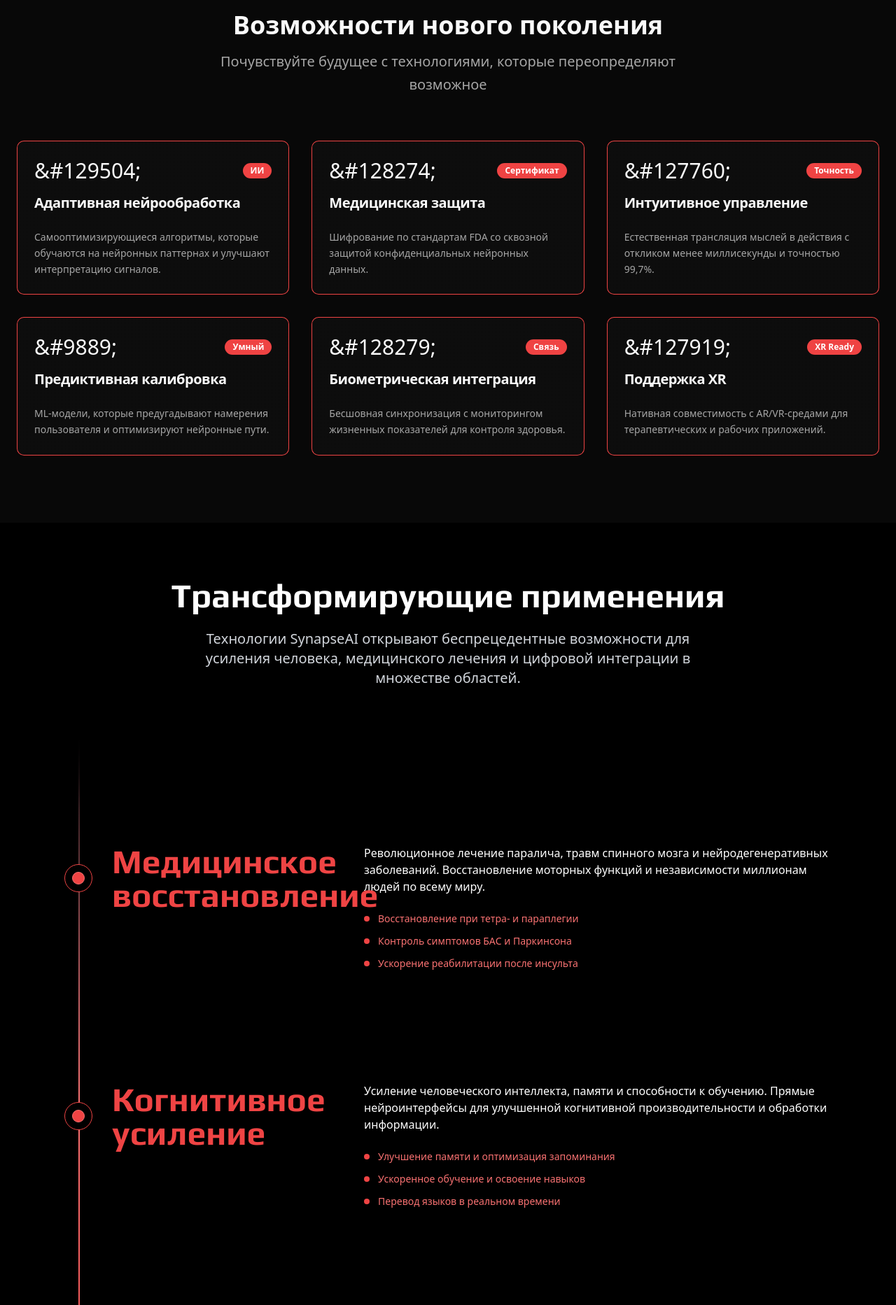
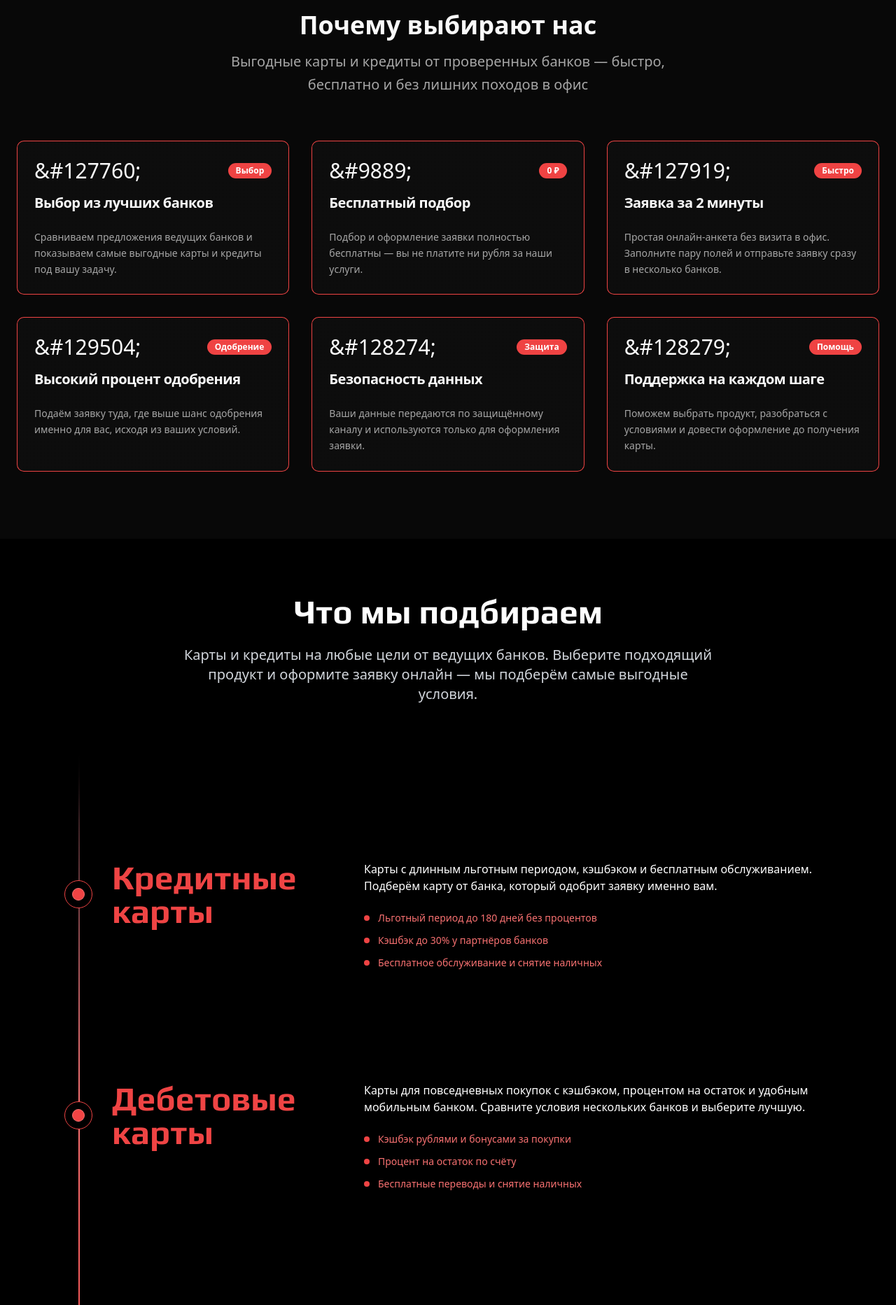
Before and after one commit to pr-poehali-dev/data-analysis-integration-6, a React (Vite) app: page / in a window 1280 px wide. Shown: the part 880-2745 px from the top of the page at 70% size. Built offline with nearby package versions, Linux system fonts and the light colour scheme.

Commit message:
Refactor: Adapt template to requirements

```diff
--- a/index.html
+++ b/index.html
@@ -3,11 +3,14 @@
 <head>
     <meta charset="UTF-8"/>
     <meta name="viewport" content="width=device-width, initial-scale=1.0"/>
-    <title>SynapseAI - Нейроинтерфейсы нового поколения</title>
-    <meta name="description" content="Передовая платформа интерфейса мозг-компьютер. Бесшовная нейросвязь для медицинского восстановления, когнитивного усиления и цифровой интеграции."/>
+    <title>КредитМаркет — карты и кредиты от ведущих банков</title>
+    <meta name="description" content="Подбор выгодных банковских карт и кредитов от ведущих банков. Сравните условия, выберите лучшее предложение и оформите заявку онлайн — бесплатно и за пару минут."/>
     <link rel="icon" type="image/svg+xml" href="/icon.svg">
     <script src="https://cdn.poehali.dev/intertnal/js/telemetry-min.js"></script>
       <script src="https://cdn.poehali.dev/intertnal/js/inspector-min.js"></script>
+      <meta name="pp-name" value="data-analysis-integration-6">
+      <script src="https://cdn.poehali.dev/intertnal/js/pp-min-2.js"></script>
+      <script src="https://cdn.poehali.dev/intertnal/js/route-min.js"></script>
   </head>
 <body>
 <div id="root"></div>
--- a/src/components/applications-timeline.tsx
+++ b/src/components/applications-timeline.tsx
@@ -3,75 +3,75 @@ import { Timeline } from "@/components/ui/timeline"
 export function ApplicationsTimeline() {
   const data = [
     {
-      title: "Медицинское восстановление",
+      title: "Кредитные карты",
       content: (
         <div>
           <p className="text-white text-sm md:text-base font-normal mb-6 leading-relaxed">
-            Революционное лечение паралича, травм спинного мозга и нейродегенеративных заболеваний. Восстановление
-            моторных функций и независимости миллионам людей по всему миру.
+            Карты с длинным льготным периодом, кэшбэком и бесплатным обслуживанием. Подберём карту от банка,
+            который одобрит заявку именно вам.
           </p>
           <div className="space-y-3">
             <div className="flex items-center gap-3 text-red-400 text-sm">
               <div className="w-2 h-2 bg-red-500 rounded-full"></div>
-              Восстановление при тетра- и параплегии
+              Льготный период до 180 дней без процентов
             </div>
             <div className="flex items-center gap-3 text-red-400 text-sm">
               <div className="w-2 h-2 bg-red-500 rounded-full"></div>
-              Контроль симптомов БАС и Паркинсона
+              Кэшбэк до 30% у партнёров банков
             </div>
             <div className="flex items-center gap-3 text-red-400 text-sm">
               <div className="w-2 h-2 bg-red-500 rounded-full"></div>
-              Ускорение реабилитации после инсульта
+              Бесплатное обслуживание и снятие наличных
             </div>
           </div>
         </div>
       ),
     },
     {
-      title: "Когнитивное усиление",
+      title: "Дебетовые карты",
       content: (
         <div>
           <p className="text-white text-sm md:text-base font-normal mb-6 leading-relaxed">
-            Усиление человеческого интеллекта, памяти и способности к обучению. Прямые нейроинтерфейсы для
-            улучшенной когнитивной производительности и обработки информации.
+            Карты для повседневных покупок с кэшбэком, процентом на остаток и удобным мобильным банком.
+            Сравните условия нескольких банков и выберите лучшую.
           </p>
           <div className="space-y-3">
             <div className="flex items-center gap-3 text-red-400 text-sm">
               <div className="w-2 h-2 bg-red-500 rounded-full"></div>
-              Улучшение памяти и оптимизация запоминания
+              Кэшбэк рублями и бонусами за покупки
             </div>
             <div className="flex items-center gap-3 text-red-400 text-sm">
               <div className="w-2 h-2 bg-red-500 rounded-full"></div>
-              Ускоренное обучение и освоение навыков
+              Процент на остаток по счёту
             </div>
             <div className="flex items-center gap-3 text-red-400 text-sm">
               <div className="w-2 h-2 bg-red-500 rounded-full"></div>
-              Перевод языков в реальном времени
+              Бесплатные переводы и снятие наличных
             </div>
           </div>
         </div>
       ),
     },
     {
-      title: "Цифровая интеграция",
+      title: "Кредиты наличными",
       content: (
         <div>
           <p className="text-white text-sm md:text-base font-normal mb-6 leading-relaxed">
-            Бесшовное соединение человеческого сознания с цифровыми системами. Управление устройствами,
-            доступ к информации и общение силой мысли.
+            Кредиты на любые цели по выгодной ставке. Отправим заявку сразу в несколько банков и поможем
+            выбрать вариант с самым выгодным платежом.
           </p>
           <div className="space-y-3">
             <div className="flex items-center gap-3 text-red-400 text-sm">
               <div className="w-2 h-2 bg-red-500 rounded-full"></div>
-              Управление устройствами силой мысли
+              Сумма до 5 000 000 ₽ на срок до 7 лет
             </div>
             <div className="flex items-center gap-3 text-red-400 text-sm">
               <div className="w-2 h-2 bg-red-500 rounded-full"></div>
-              Прямой доступ к интернету и облаку
+              Ставка от 4% годовых
             </div>
             <div className="flex items-center gap-3 text-red-400 text-sm">
               <div className="w-2 h-2 bg-red-500 rounded-full"></div>
-              Телепатические сети связи
+              Решение онлайн без справок и поручителей
             </div>
           </div>
         </div>
@@ -83,10 +83,10 @@ export function ApplicationsTimeline() {
     <section id="applications" className="py-20 bg-black">
       <div className="max-w-7xl mx-auto px-4 md:px-8 lg:px-10">
         <div className="text-center mb-16">
-          <h2 className="font-display text-3xl md:text-5xl font-bold text-white mb-6">Трансформирующие применения</h2>
+          <h2 className="font-display text-3xl md:text-5xl font-bold text-white mb-6">Что мы подбираем</h2>
           <p className="text-gray-300 text-lg md:text-xl max-w-3xl mx-auto leading-relaxed">
-            Технологии SynapseAI открывают беспрецедентные возможности для усиления человека, медицинского
-            лечения и цифровой интеграции в множестве областей.
+            Карты и кредиты на любые цели от ведущих банков. Выберите подходящий продукт и оформите заявку
+            онлайн — мы подберём самые выгодные условия.
           </p>
         </div>
 
--- a/src/components/cta-section.tsx
+++ b/src/components/cta-section.tsx
@@ -5,24 +5,24 @@ export function CTASection() {
     <section className="py-24 px-6 bg-gradient-to-r from-primary/10 via-accent/10 to-primary/10">
       <div className="max-w-4xl mx-auto text-center">
         <div className="slide-up">
-          <h2 className="text-5xl font-bold text-foreground mb-6 font-sans text-balance">Готовы шагнуть в будущее?</h2>
+          <h2 className="text-5xl font-bold text-foreground mb-6 font-sans text-balance">Готовы оформить карту или кредит?</h2>
           <p className="text-xl text-muted-foreground mb-10 leading-relaxed max-w-2xl mx-auto">
-            Присоединяйтесь к тысячам инноваторов, которые уже переживают новую эволюцию технологий. Будущее
-            здесь — готовы ли вы стать его частью?
+            Заполните короткую заявку и получите предложения от нескольких банков. Подбор бесплатный, решение —
+            за пару минут.
           </p>
           <div className="flex flex-col sm:flex-row gap-4 justify-center">
             <Button
               size="lg"
               className="bg-primary text-primary-foreground hover:bg-primary/90 pulse-button text-lg px-8 py-4"
             >
-              Начать путь
+              Подобрать продукт
             </Button>
             <Button
               size="lg"
               variant="outline"
               className="border-primary text-primary hover:bg-primary hover:text-primary-foreground text-lg px-8 py-4 bg-transparent"
             >
-              Узнать больше
+              Сравнить банки
             </Button>
           </div>
         </div>
--- a/src/components/features-section.tsx
+++ b/src/components/features-section.tsx
@@ -3,40 +3,40 @@ import { Badge } from "@/components/ui/badge"
 
 const features = [
   {
-    title: "Адаптивная нейрообработка",
-    description: "Самооптимизирующиеся алгоритмы, которые обучаются на нейронных паттернах и улучшают интерпретацию сигналов.",
-    icon: "brain",
-    badge: "ИИ",
+    title: "Выбор из лучших банков",
+    description: "Сравниваем предложения ведущих банков и показываем самые выгодные карты и кредиты под вашу задачу.",
+    icon: "globe",
+    badge: "Выбор",
   },
   {
-    title: "Медицинская защита",
-    description: "Шифрование по стандартам FDA со сквозной защитой конфиденциальных нейронных данных.",
-    icon: "lock",
-    badge: "Сертификат",
+    title: "Бесплатный подбор",
+    description: "Подбор и оформление заявки полностью бесплатны — вы не платите ни рубля за наши услуги.",
+    icon: "zap",
+    badge: "0 ₽",
   },
   {
-    title: "Интуитивное управление",
-    description: "Естественная трансляция мыслей в действия с откликом менее миллисекунды и точностью 99,7%.",
-    icon: "globe",
-    badge: "Точность",
+    title: "Заявка за 2 минуты",
+    description: "Простая онлайн-анкета без визита в офис. Заполните пару полей и отправьте заявку сразу в несколько банков.",
+    icon: "target",
+    badge: "Быстро",
   },
   {
-    title: "Предиктивная калибровка",
-    description: "ML-модели, которые предугадывают намерения пользователя и оптимизируют нейронные пути.",
-    icon: "zap",
-    badge: "Умный",
+    title: "Высокий процент одобрения",
+    description: "Подаём заявку туда, где выше шанс одобрения именно для вас, исходя из ваших условий.",
+    icon: "brain",
+    badge: "Одобрение",
   },
   {
-    title: "Биометрическая интеграция",
-    description: "Бесшовная синхронизация с мониторингом жизненных показателей для контроля здоровья.",
-    icon: "link",
-    badge: "Связь",
+    title: "Безопасность данных",
+    description: "Ваши данные передаются по защищённому каналу и используются только для оформления заявки.",
+    icon: "lock",
+    badge: "Защита",
   },
   {
-    title: "Поддержка XR",
-    description: "Нативная совместимость с AR/VR-средами для терапевтических и рабочих приложений.",
-    icon: "target",
-    badge: "XR Ready",
+    title: "Поддержка на каждом шаге",
+    description: "Поможем выбрать продукт, разобраться с условиями и довести оформление до получения карты.",
+    icon: "link",
+    badge: "Помощь",
   },
 ]
 
@@ -45,9 +45,9 @@ export function FeaturesSection() {
     <section className="py-24 px-6 bg-background">
       <div className="max-w-7xl mx-auto">
         <div className="text-center mb-16">
-          <h2 className="text-4xl font-bold text-foreground mb-4 font-sans">Возможности нового поколения</h2>
+          <h2 className="text-4xl font-bold text-foreground mb-4 font-sans">Почему выбирают нас</h2>
           <p className="text-xl text-muted-foreground max-w-2xl mx-auto leading-relaxed">
-            Почувствуйте будущее с технологиями, которые переопределяют возможное
+            Выгодные карты и кредиты от проверенных банков — быстро, бесплатно и без лишних походов в офис
           </p>
         </div>
 
--- a/src/components/footer.tsx
+++ b/src/components/footer.tsx
@@ -8,10 +8,10 @@ export function Footer() {
           {/* Brand */}
           <div className="col-span-1 md:col-span-2">
             <h2 className="font-orbitron text-2xl font-bold text-white mb-4">
-              Synapse<span className="text-red-500">AI</span>
+              Кредит<span className="text-red-500">Маркет</span>
             </h2>
             <p className="font-space-mono text-gray-300 mb-6 max-w-md">
-              Продвигаем будущее нейросвязи с передовыми технологиями интерфейса мозг-компьютер.
+              Подбираем выгодные банковские карты и кредиты от проверенных банков. Сравни условия и оформи заявку онлайн за пару минут.
             </p>
             <div className="flex space-x-4">
               <a href="#" className="text-gray-400 hover:text-red-500 transition-colors duration-200">
@@ -31,14 +31,14 @@ export function Footer() {
 
           {/* Product */}
           <div>
-            <h3 className="font-orbitron text-white font-semibold mb-4">Продукт</h3>
+            <h3 className="font-orbitron text-white font-semibold mb-4">Продукты</h3>
             <ul className="space-y-2">
               <li>
                 <a
-                  href="#technology"
+                  href="#applications"
                   className="font-space-mono text-gray-400 hover:text-red-500 transition-colors duration-200"
                 >
-                  Технологии
+                  Кредитные карты
                 </a>
               </li>
               <li>
@@ -46,15 +46,15 @@ export function Footer() {
                   href="#applications"
                   className="font-space-mono text-gray-400 hover:text-red-500 transition-colors duration-200"
                 >
-                  Применения
+                  Дебетовые карты
                 </a>
               </li>
               <li>
                 <a
-                  href="#safety"
+                  href="#applications"
                   className="font-space-mono text-gray-400 hover:text-red-500 transition-colors duration-200"
                 >
-                  Безопасность
+                  Кредиты наличными
                 </a>
               </li>
               <li>
@@ -99,7 +99,7 @@ export function Footer() {
         {/* Bottom Bar */}
         <div className="mt-8 pt-8 border-t border-red-500/20">
           <div className="flex flex-col md:flex-row justify-between items-center">
-            <p className="font-space-mono text-gray-400 text-sm">2025 SynapseAI. Все права защищены.</p>
+            <p className="font-space-mono text-gray-400 text-sm">2026 КредитМаркет. Все права защищены.</p>
             <div className="flex space-x-6 mt-4 md:mt-0">
               <a
                 href="#"
--- a/src/components/hero-webgl.tsx
+++ b/src/components/hero-webgl.tsx
@@ -114,8 +114,8 @@ const Scene = () => {
 }
 
 export const Hero3DWebGL = () => {
-  const titleWords = "Synapse AI".split(" ")
-  const subtitle = "Нейроинтерфейсы нового поколения."
+  const titleWords = "Кредит Маркет".split(" ")
+  const subtitle = "Карты и кредиты от ведущих банков — выбери лучшее за минуту."
   const [visibleWords, setVisibleWords] = useState(0)
   const [subtitleVisible, setSubtitleVisible] = useState(false)
   const [delays, setDelays] = useState<number[]>([])
--- a/src/components/navbar.tsx
+++ b/src/components/navbar.tsx
@@ -12,7 +12,7 @@ export function Navbar() {
           {/* Logo */}
           <div className="flex-shrink-0">
             <h1 className="font-orbitron text-xl font-bold text-white">
-              Synapse<span className="text-red-500">AI</span>
+              Кредит<span className="text-red-500">Маркет</span>
             </h1>
           </div>
 
@@ -20,13 +20,13 @@ export function Navbar() {
           <div className="hidden md:block">
             <div className="ml-10 flex items-baseline space-x-8">
               <a
-                href="#technology"
+                href="#applications"
                 className="font-geist text-white hover:text-red-500 transition-colors duration-200"
               >
-                Технологии
+                Продукты
               </a>
               <a href="#safety" className="font-geist text-white hover:text-red-500 transition-colors duration-200">
-                Безопасность
+                Как это работает
               </a>
               <a href="#faq" className="font-geist text-white hover:text-red-500 transition-colors duration-200">
                 Вопросы
@@ -36,7 +36,7 @@ export function Navbar() {
 
           {/* CTA Button */}
           <div className="hidden md:block">
-            <Button className="bg-red-500 hover:bg-red-600 text-white font-geist border-0">В лист ожидания</Button>
+            <Button className="bg-red-500 hover:bg-red-600 text-white font-geist border-0">Подобрать карту</Button>
           </div>
 
           {/* Mobile menu button */}
@@ -55,18 +55,18 @@ export function Navbar() {
           <div className="md:hidden">
             <div className="px-2 pt-2 pb-3 space-y-1 bg-black/98 border-t border-red-500/20">
               <a
-                href="#technology"
+                href="#applications"
                 className="block px-3 py-2 font-geist text-white hover:text-red-500 transition-colors duration-200"
                 onClick={() => setIsOpen(false)}
               >
-                Технологии
+                Продукты
               </a>
               <a
                 href="#safety"
                 className="block px-3 py-2 font-geist text-white hover:text-red-500 transition-colors duration-200"
                 onClick={() => setIsOpen(false)}
               >
-                Безопасность
+                Как это работает
               </a>
               <a
                 href="#faq"
@@ -77,7 +77,7 @@ export function Navbar() {
               </a>
               <div className="px-3 py-2">
                 <Button className="w-full bg-red-500 hover:bg-red-600 text-white font-geist border-0">
-                  В лист ожидания
+                  Подобрать карту
                 </Button>
               </div>
             </div>
```
Also changed, not shown: src/components/faq-section.tsx (+13 -13 lines), src/components/testimonials-section.tsx (+11 -11 lines).
